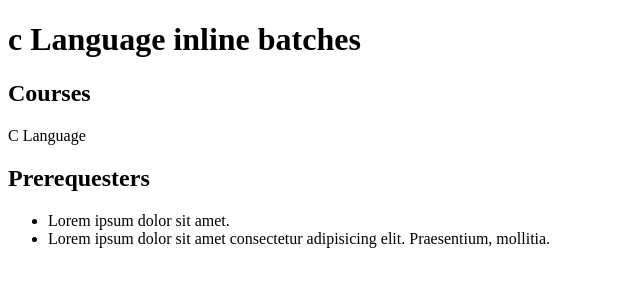
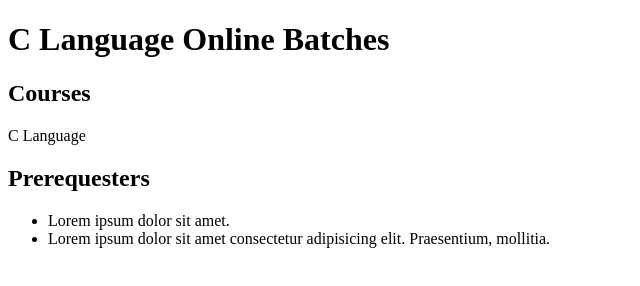
Before and after one commit to Rustam12064/project1, a plain HTML site: page index.html in a window 1280 px wide. Shown: the whole page, without its empty margins (0-640 px from the left). Drawn offline with Linux system fonts and the light colour scheme.

Commit message:
add index file 1.0

```diff
--- a/index.html
+++ b/index.html
@@ -6,7 +6,7 @@
     <title> c language online batch</title>
 </head>
 <body>
-    <h1>c Language inline batches</h1>
+    <h1>C Language Online Batches</h1>
     <h2>Courses</h2>
     <p>C Language</p>
     <h2>Prerequesters</h2>
```
